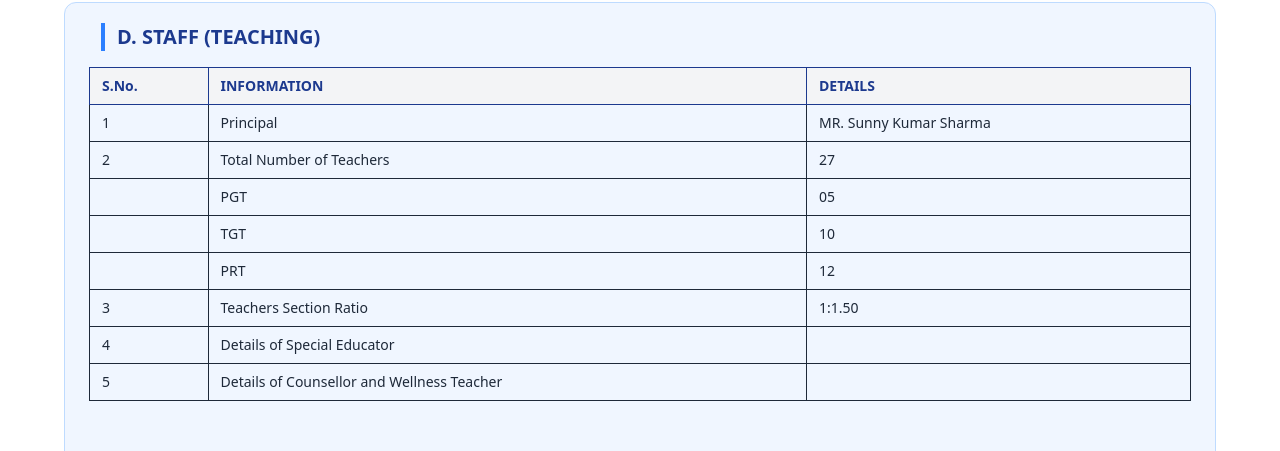
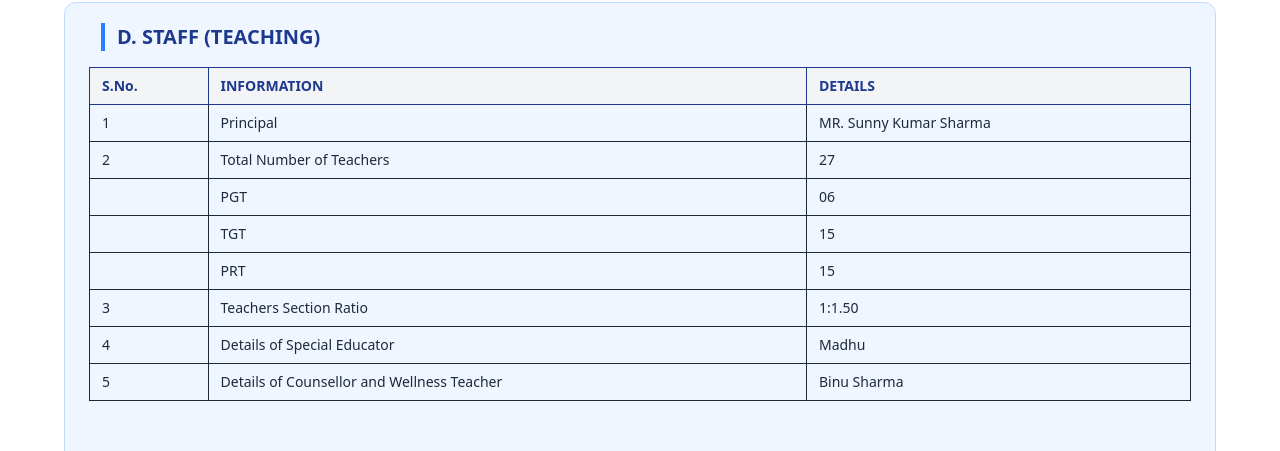
Before and after one commit to Vishnu-raghav/School-website, a React (Vite) app: page /mandatory-disclosure in a window 1280 px wide. Shown: the part 1568-2019 px from the top of the page. Built offline with nearby package versions, Linux system fonts and the light colour scheme; no server answers.

Commit message:
Add self-certification document and update teacher counts in Mandatory Disclosure

```diff
--- a/src/pages/MandatoryDisclosure.jsx
+++ b/src/pages/MandatoryDisclosure.jsx
@@ -140,7 +140,7 @@ export default function MandatoryDisclosure() {
           ["4", "Recognition Certificate", "/docs/Recognition.pdf"],
           ["5", "Building Fitness Certificate (PWD)", "/docs/KSafety.pdf"],
           ["6", "Fire Safety Certificate", "/docs/Fire-Certificate.pdf"],
-          ["7", "Self-Certification", "/docs/GetSelfCertification.pdf"],
+          ["7", "Self-Certification", "/docs/selfcertificate.pdf"],
           ["8", "Water, Health & Sanitation", "/docs/Water_Health.pdf"],
         ].map(([sn, title, link], index) => (
           <tr key={index} className={index % 2 === 0 ? "bg-white" : "bg-blue-50"}>
@@ -185,12 +185,12 @@ export default function MandatoryDisclosure() {
     rows={[
       ["1","Principal","MR. Sunny Kumar Sharma"],
       ["2", "Total Number of Teachers", "27"],
-      ["", "PGT", "05"],
-      ["", "TGT", "10"],
-      ["", "PRT", "12"],
+      ["", "PGT", "06"],
+      ["", "TGT", "15"],
+      ["", "PRT", "15"],
       ["3", "Teachers Section Ratio", "1:1.50"],
-      ["4", "Details of Special Educator", ""],
-      ["5", "Details of Counsellor and Wellness Teacher", ""]
+      ["4", "Details of Special Educator", "Madhu"],
+      ["5", "Details of Counsellor and Wellness Teacher", "Binu Sharma"]
     ]}
   />
 
```
Also changed, not shown: 1 other file (tests, documents, lock files or other folders).
